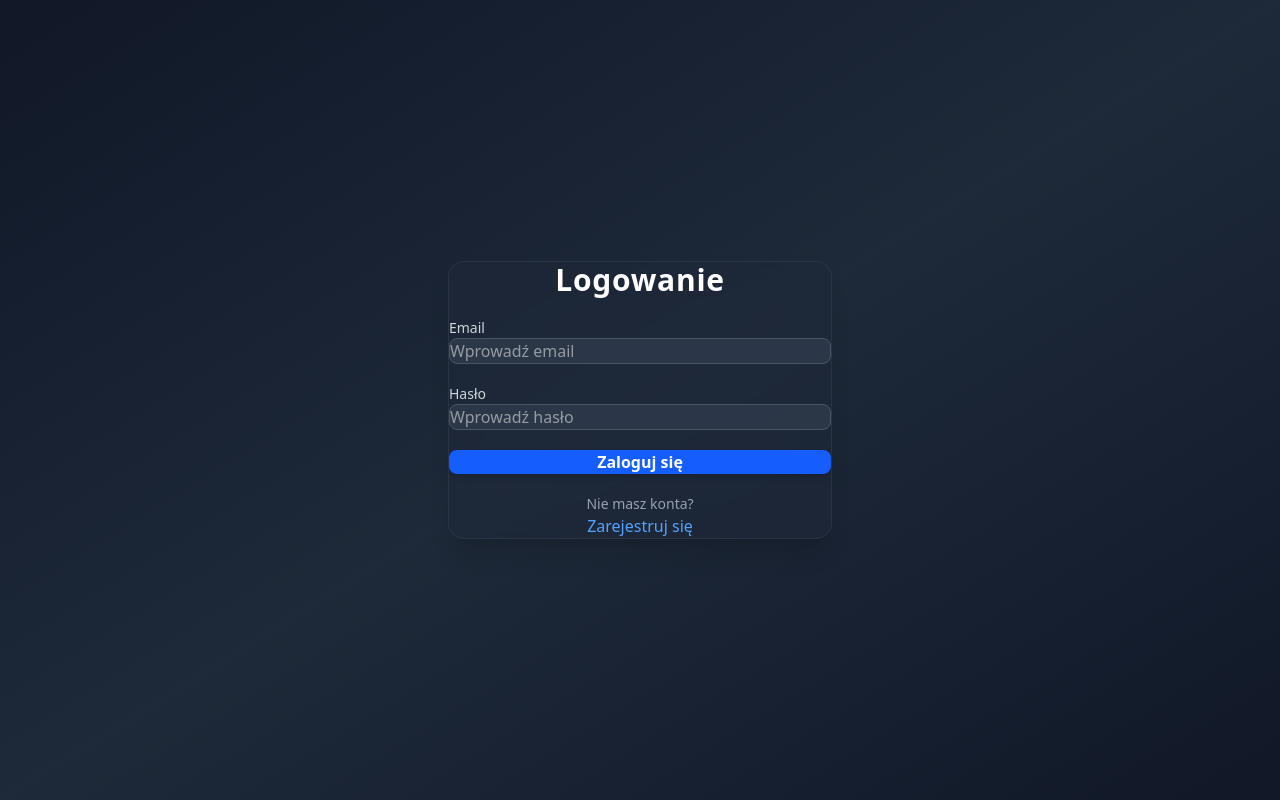
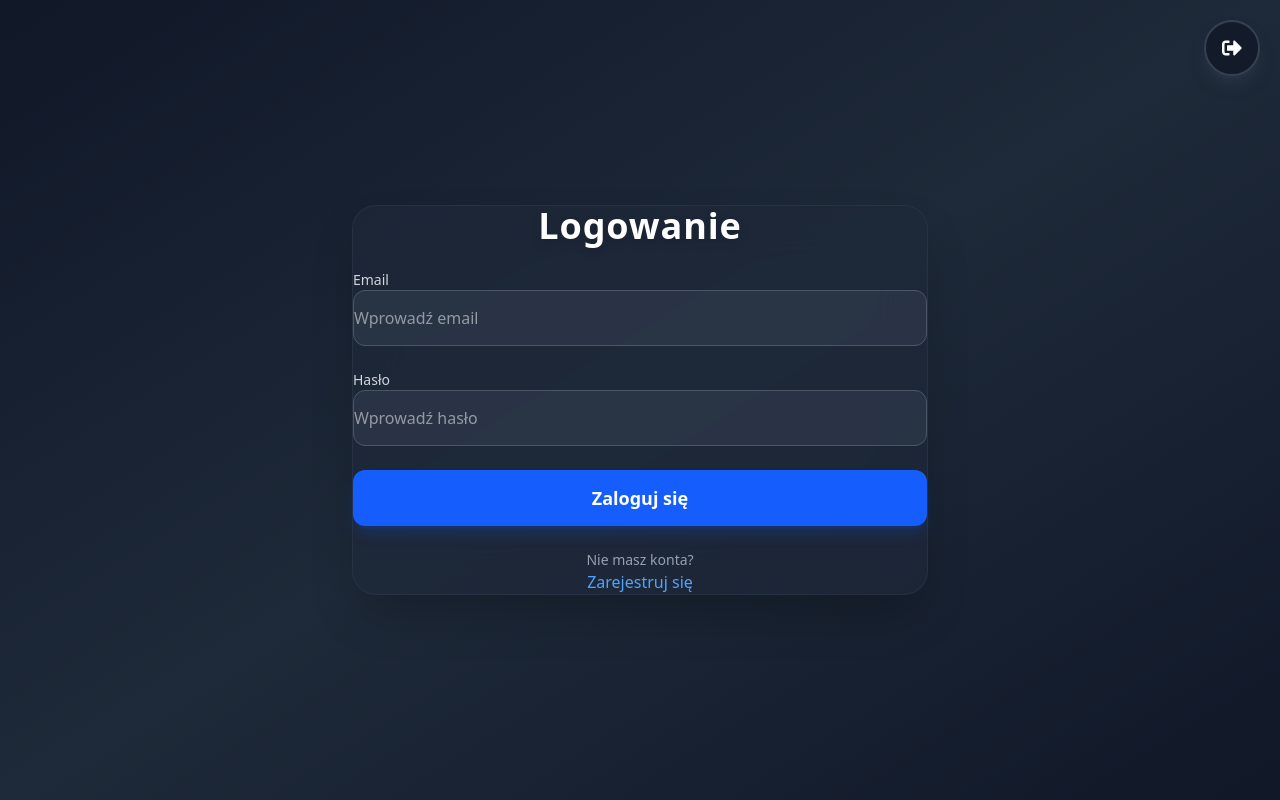
Before and after one commit to Zwierzu10/olimpiada-game, a Next.js app: page /login in a window 1280 px wide. Built offline with nearby package versions, Linux system fonts and the light colour scheme; no server answers; sample sign-in values are in the browser's storage.

Commit message:
Register done- bug on init text is set

```diff
--- a/app/components/AuthForm.tsx
+++ b/app/components/AuthForm.tsx
@@ -2,33 +2,53 @@
 
 import { useState } from "react";
 import { auth } from "../../firebase";
-import { createUserWithEmailAndPassword, signInWithEmailAndPassword } from "firebase/auth";
+import {
+  createUserWithEmailAndPassword,
+  signInWithEmailAndPassword,
+} from "firebase/auth";
+import { useRouter } from "next/navigation";
 
 export default function AuthForm() {
   const [email, setEmail] = useState("");
   const [password, setPassword] = useState("");
   const [mode, setMode] = useState<"login" | "register">("login");
+  const [message, setMessage] = useState("");
+  const [loading, setLoading] = useState(false);
+
+  const router = useRouter();
 
   const handleSubmit = async (e: any) => {
     e.preventDefault();
+    setLoading(true);
+    setMessage("");
+
     try {
       if (mode === "register") {
         await createUserWithEmailAndPassword(auth, email, password);
+        setMessage("Konto zostało utworzone");
+        setEmail("");
+        setPassword("");
+        setTimeout(() => router.push("/"), 1000);
       } else {
         await signInWithEmailAndPassword(auth, email, password);
+        setMessage("Zalogowano! Przekierowywanie...");
+        setTimeout(() => router.push("/"), 1000);
       }
     } catch (error: any) {
-      alert(error.message);
+      setMessage("Błąd: " + error.message);
     }
+
+    setLoading(false);
   };
 
   return (
     <div className="w-full h-screen bg-linear-to-br from-gray-900 via-gray-800 to-gray-900 text-white flex justify-center items-center">
       <form
         onSubmit={handleSubmit}
-        className="bg-gray-800/60 backdrop-blur-lg p-8 rounded-2xl shadow-xl w-96 flex flex-col gap-5 border border-gray-700/50"
+        className="
+    bg-gray-800/70 backdrop-blur-xl p-8 md:p-12 rounded-3xl shadow-2xl w-full max-w-md md:max-w-lg lg:max-w-xl flex flex-col justify-around gap-6 border border-gray-700/40 transition-all duration-300 hover:shadow-blue-500/10"
       >
-        <h1 className="text-3xl font-extrabold text-center tracking-wide">
+        <h1 className="text-4xl font-extrabold text-center tracking-wide drop-shadow-lg">
           {mode === "login" ? "Logowanie" : "Rejestracja"}
         </h1>
 
@@ -37,8 +57,9 @@ export default function AuthForm() {
           <input
             type="email"
             placeholder="Wprowadź email"
-            className="p-3 rounded-lg bg-gray-700/60 border border-gray-600 focus:border-blue-500 transition outline-none ]"
+            className="h-14 p-6 rounded-xl bg-gray-700/50 border border-gray-600 focus:border-blue-500 focus:ring-2 focus:ring-blue-500/40 transition-all duration-200 outline-none text-white hover:bg-gray-700/70 hover:border-gray-500"
             onChange={(e) => setEmail(e.target.value)}
+            value={email}
           />
         </div>
 
@@ -47,16 +68,26 @@ export default function AuthForm() {
           <input
             type="password"
             placeholder="Wprowadź hasło"
-            className="p-3 rounded-lg bg-gray-700/60 border border-gray-600 focus:border-blue-500 transition outline-none"
+            className="h-14 p-6 rounded-xl bg-gray-700/50 border border-gray-600 focus:border-blue-500 focus:ring-2 focus:ring-blue-500/40 transition-all duration-200 outline-none text-white hover:bg-gray-700/70 hover:border-gray-500"
             onChange={(e) => setPassword(e.target.value)}
+            value={password}
           />
         </div>
 
         <button
-          className="bg-blue-600 py-3 rounded-lg font-semibold hover:bg-blue-700 transition shadow-md cursor-pointer"
+          className="bg-blue-600 h-14 rounded-xl font-semibold text-lg hover:bg-blue-700 active:scale-95 shadow-lg shadow-blue-600/20 hover:shadow-blue-600/30 transition-all duration-200 cursor-pointer"
+          disabled={loading}
         >
-          {mode === "login" ? "Zaloguj się" : "Utwórz konto"}
+          {loading
+            ? mode === "login"
+              ? "Logowanie..."
+              : "Tworzenie..."
+            : mode === "login"
+            ? "Zaloguj się"
+            : "Utwórz konto"}
         </button>
+
+        {message && <p className={`text-center text-lg ${message.startsWith("Błąd") ? "text-red-500" : "text-green-500"}`}>{message}</p>}
 
         <div className="text-center">
           <p className="text-sm text-gray-400">
@@ -64,8 +95,10 @@ export default function AuthForm() {
           </p>
           <button
             type="button"
-            onClick={() => setMode(mode === "login" ? "register" : "login")}
-            className="text-blue-400 hover:text-blue-300 font-medium mt-1 transition cursor-pointer"
+            onClick={() =>
+              setMode(mode === "login" ? "register" : "login")
+            }
+            className="text-blue-400 hover:text-blue-300 font-medium mt-2 transition hover:underline active:scale-95 cursor-pointer"
           >
             {mode === "login" ? "Zarejestruj się" : "Zaloguj się"}
           </button>
--- /dev/null
+++ b/app/components/Logout.tsx
@@ -0,0 +1,51 @@
+"use client";
+
+import { auth } from "@/firebase";
+import { signOut } from "firebase/auth";
+import { useRouter } from "next/navigation";
+import { useAuth } from "../hooks/useAuth";
+import { FaSignOutAlt } from "react-icons/fa";
+import { useState } from "react";
+
+const Logout = () => {
+  const router = useRouter();
+  const { user } = useAuth();
+  const [isHovered, setIsHovered] = useState(false);
+
+  if (!user) return null;
+
+  const handleLogout = async () => {
+    try {
+      await signOut(auth);
+      router.push("/login");
+    } catch (err: any) {
+      alert("Błąd podczas wylogowania: " + err.message);
+    }
+  };
+
+
+  return (
+    <button
+      onClick={handleLogout}
+      onMouseEnter={() => setIsHovered(true)}
+      onMouseLeave={() => setIsHovered(false)}
+      className="
+        fixed top-5 right-5 z-50
+        w-14 h-14 flex items-center justify-center
+        bg-[#131A2A] text-white rounded-full shadow-lg shadow-[#354051]/50 border-[#354051] border-2
+        overflow-hidden
+        group transition-all duration-300
+        hover:w-48
+      "
+    >
+      <span className="text-xl transition-all duration-50 mr-2">
+        {isHovered ? "" : <FaSignOutAlt />}
+      </span>
+      <span className={` w-full absolute right-4 transition-opacity duration-500 font-semibold cursor-pointer ${isHovered ? "opacity-100" : "opacity-0"}`}>
+        Wyloguj
+      </span>
+    </button>
+  );
+};
+
+export default Logout;
--- a/app/components/MainMenu.tsx
+++ b/app/components/MainMenu.tsx
@@ -2,30 +2,7 @@
 
 const MainMenu = () => {
   const stars = Array.from({ length: 50 });
-  const swordStars = [
-    { top: 10, left: 30 },
-    { top: 15, left: 30 },
-    { top: 20, left: 30 },
-    { top: 25, left: 30 },
-    { top: 30, left: 30 },
-    { top: 35, left: 30 },
-    { top: 40, left: 30 },
-    { top: 45, left: 30 },
-    { top: 50, left: 30 },
-    { top: 55, left: 30 },
-    { top: 60, left: 30 },
-    { top: 65, left: 30 },
-    { top: 70, left: 30 },
-    { top: 75, left: 30 },
-    { top: 80, left: 30 },
-    { top: 85, left: 30 },
-    { top: 90, left: 30 },
-    { top: 95, left: 30 },
-    { top: 80, left: 28 },
-    { top: 80, left: 32 },
-    { top: 80, left: 26 },
-    { top: 80, left: 34 },
-  ];
+
 
   return (
     <div className="relative w-full h-screen bg-linear-to-b from-gray-900 via-gray-700 to-yellow-900 overflow-hidden flex">
@@ -48,33 +25,18 @@ const MainMenu = () => {
         );
       })}
 
-      <div className="w-1/2 relative flex justify-center items-center">
-        {swordStars.map((star, index) => (
-          <div
-            key={index}
-            className="absolute bg-white rounded-full"
-            style={{
-              top: `${star.top}vh`,
-              left: `${star.left}vw`,
-              width: `4px`,
-              height: `4px`,
-            }}
-          ></div>
-        ))}
-      </div>
-
-      <div className="w-1/2 flex flex-col justify-center items-center gap-10">
-        <button className="relative flex items-center justify-center w-1/2 h-1/10 text-[clamp(12px,2vw,50px)] font-medium tracking-[0.05em]
-                            bg-[#70d6f0] text-white rounded-[0.9em] border-none
-                            shadow-[inset_0_0_1.6em_-0.6em_#714da6] overflow-hidden
+      <div className="w-full flex flex-col justify-center items-center gap-10">
+        <button className="relative flex items-center justify-center w-1/5 h-1/10 text-[clamp(12px,2vw,50px)] font-medium tracking-[0.05em]
+                            bg-[#000f42] text-white rounded-[0.9em] border-none
+                            shadow-[inset_0_0_1.6em_-0.6em_#000f42] overflow-hidden
                             cursor-pointer transition-all duration-300
-                            hover:bg-[#146f7a]">
+                            hover:bg-[#000f42]">
                      Graj
             <span className="absolute right-[0.3em] flex items-center justify-center h-[2.2em] w-[2.2em] bg-white rounded-[0.7em]
-                            shadow-[0.1em_0.1em_0.6em_0.2em_#008bfd]
+                            shadow-[0.1em_0.1em_0.6em_0.2em_#000f42]
                             transition-all duration-300
                             hover:w-[calc(100%-0.6em)] active:scale-95">
-            <svg className="w-[1.1em] text-[#008bfd] transition-transform duration-300
+            <svg className="w-[1.1em] text-[#000f42] transition-transform duration-300
                             hover:translate-x-[0.1em]"
                 fill="currentColor" viewBox="0 0 24 24">
                 <path d="M5 3l14 9-14 9V3z" />
@@ -82,7 +44,7 @@ const MainMenu = () => {
             </span>
         </button>
 
-        <button className="relative flex items-center justify-center w-1/2 h-1/10 text-[clamp(12px,2vw,50px)] font-medium tracking-[0.05em]
+        <button className="relative flex items-center justify-center w-1/3 h-1/10 text-[clamp(12px,2vw,50px)] font-medium tracking-[0.05em]
                             bg-[#8B4513] text-white rounded-[0.9em] border-none
                             shadow-[inset_0_0_1.6em_-0.6em_#5C3317] overflow-hidden
                             cursor-pointer transition-all duration-300
--- a/app/layout.tsx
+++ b/app/layout.tsx
@@ -2,6 +2,7 @@ import type { Metadata } from "next";
 import { Geist, Geist_Mono } from "next/font/google";
 import "./globals.css";
 
+import Logout from "./components/Logout";
 const geistSans = Geist({
   variable: "--font-geist-sans",
   subsets: ["latin"],
@@ -27,6 +28,7 @@ export default function RootLayout({
       <body
         className={`${geistSans.variable} ${geistMono.variable} antialiased`}
       >
+        <Logout/>
         {children}
       </body>
     </html>
--- a/package.json
+++ b/package.json
@@ -12,6 +12,7 @@
     "next": "16.0.0",
     "react": "19.2.0",
     "react-dom": "19.2.0",
+    "react-icons": "^5.5.0",
     "tailwindcss-fluid-type": "^2.0.7",
     "three": "^0.181.2"
   },
```
Also changed, not shown: 1 other file (tests, documents, lock files or other folders).
